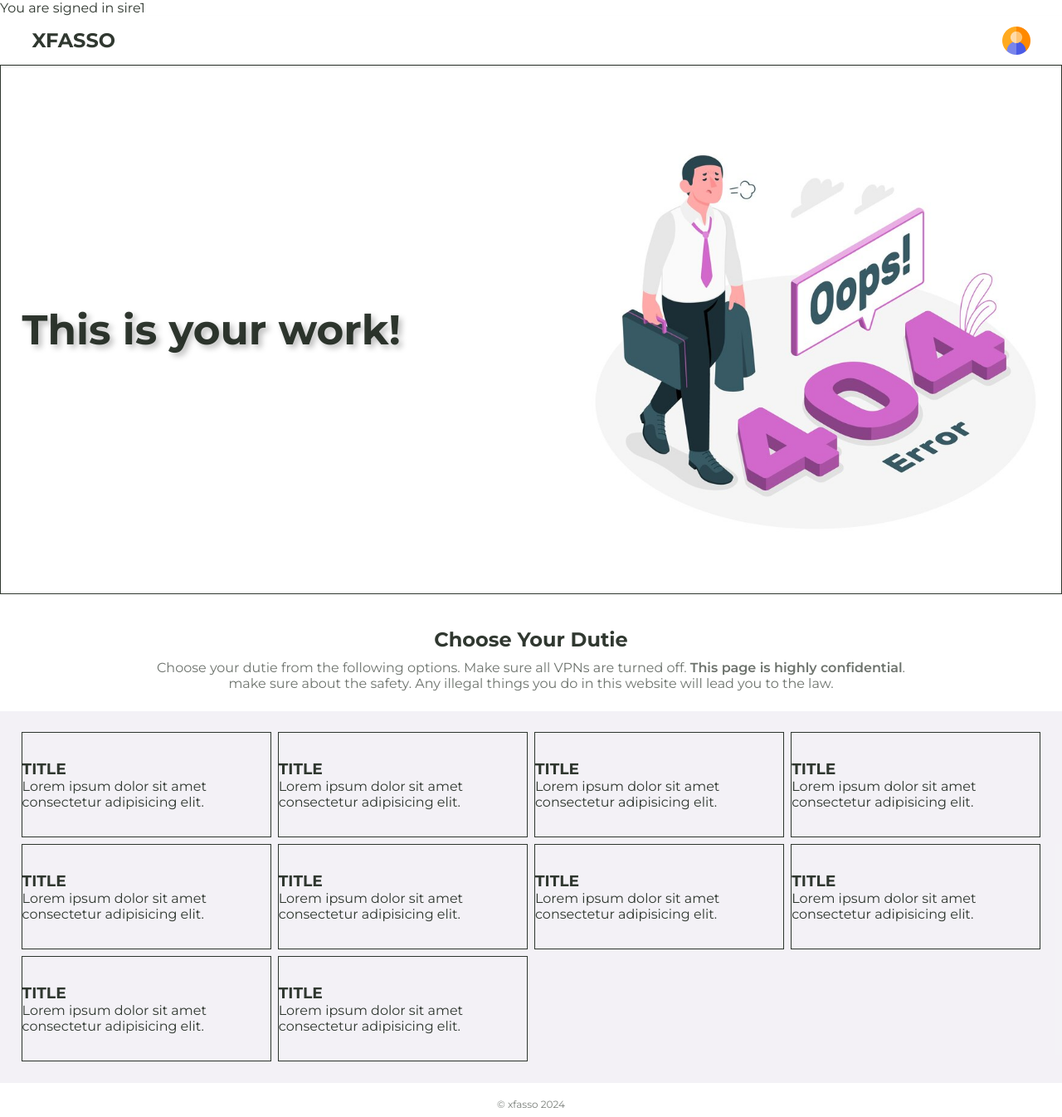
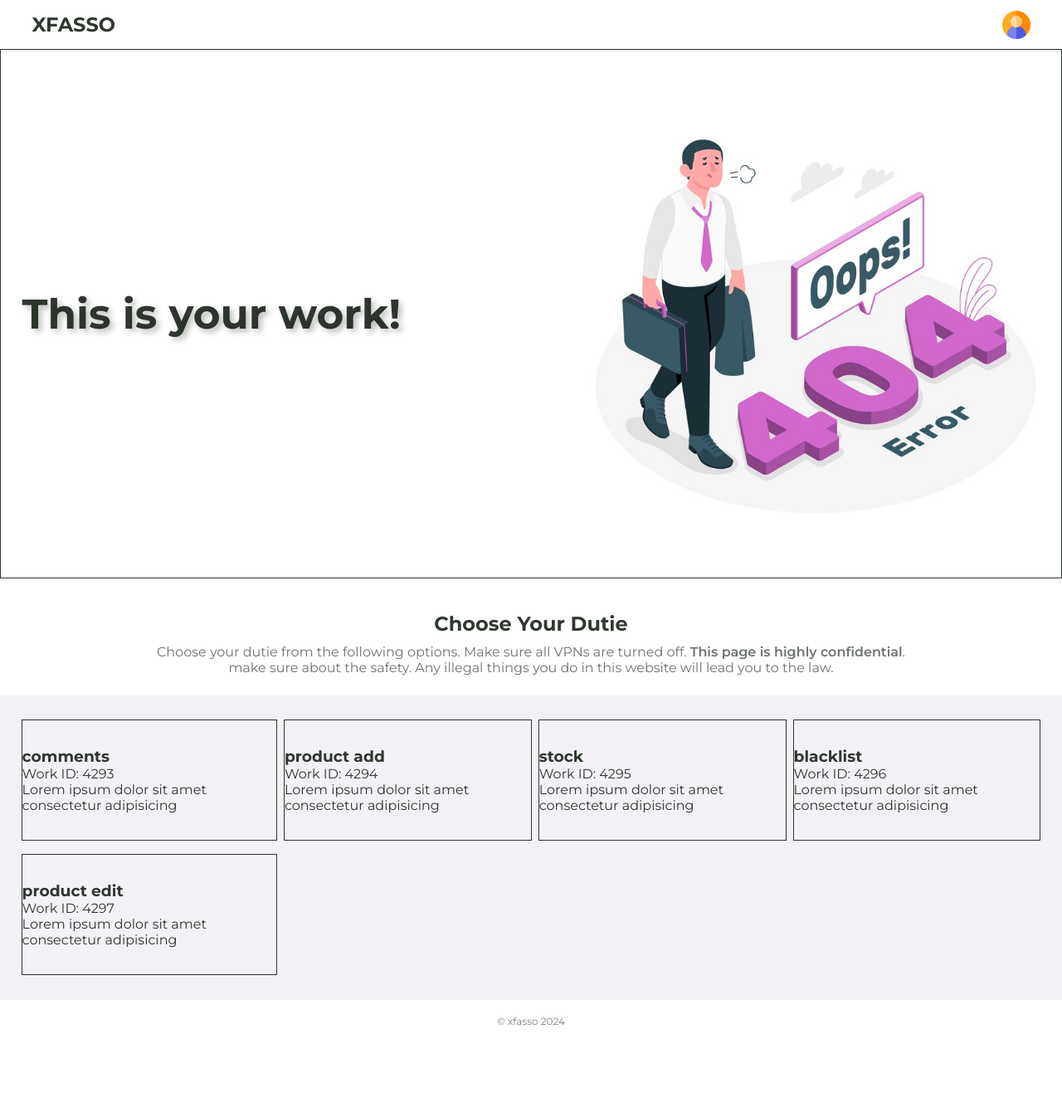
Before and after one commit to Ajinvarughese/xfasso, a PHP site: page /admin/admin.php in a window 1280 px wide. Shown: the whole page at 83% size. After the commit the page ends 1235 px from the top, so only its background shows below. Run offline with PHP 8.4, Linux system fonts and the light colour scheme; the visitor is signed in with stand-in values (Sample User, id 1); data that the repository does not hold is empty.

Commit message:
JSON work data
updated work data to create a JSON file and store in it with OOP concept and fetched the details from JSON to JS.

```diff
--- a/admin/admin.js
+++ b/admin/admin.js
@@ -24,3 +24,38 @@ document.addEventListener('click', ()=> {
         setClicked = false;
     }
 });
+
+
+
+
+let workData = {};
+
+fetch('work.json')
+    .then(response => response.json())
+    .then(data => {
+        workData = data;
+        displayWorkData();
+    })
+    .catch(error => {
+        console.error('Error fetching data:', error);
+    });
+
+function displayWorkData() {
+    let duties = document.getElementById('duties');
+
+    workData.forEach(work => {
+        // Create a new div element for each work item
+        let workDiv = document.createElement('div');
+        workDiv.classList.add('work');
+        workDiv.innerHTML = `
+            <h3>${work.workName}</h3>
+            <p>Work ID: ${work.workID}</p>
+            <p>
+                Lorem ipsum dolor sit amet consectetur adipisicing
+            </p>
+        `;
+        duties.appendChild(workDiv);
+    });
+}
+
+// do the card styling and  header page.
--- a/admin/admin.php
+++ b/admin/admin.php
@@ -1,12 +1,13 @@
 <?php
 session_start();
+
+require_once './works/worker.php';
 
 
 
 if(isset($_SESSION['XQCLANG'])){
     if($_SESSION['XQCLANG'] != false) {
-        echo "You are signed in sire";
-        echo $_SESSION['XQCLANG'];
+        setWorkToJSON();
     }else {
         header('Location: ./admin-login/login.php');
     }
@@ -59,53 +60,13 @@ if(isset($_SESSION['XQCLANG'])){
                 <img src="../resources/404.jpg" alt="worker.png">
             </div>
         </div>
+
         <div class="dutireMenu">
             <div class="head">
                 <h2 class='mainhead'>Choose Your Dutie</h2>
                 <p class='fn213ns'>Choose your dutie from the following options. Make sure all VPNs are turned off. <span>This page is highly confidential</span>. make sure about the safety. Any illegal things you do in this website will lead you to the law.</p>
             </div>
-            <div class="duties">
-                <div class="work">
-                    <h3>TITLE</h3>
-                    <p>Lorem ipsum dolor sit amet consectetur adipisicing elit.</p>
-                </div>
-                <div class="work">
-                    <h3>TITLE</h3>
-                    <p>Lorem ipsum dolor sit amet consectetur adipisicing elit.</p>
-                </div>
-                <div class="work">
-                    <h3>TITLE</h3>
-                    <p>Lorem ipsum dolor sit amet consectetur adipisicing elit.</p>
-                </div>
-
-                <div class="work">
-                    <h3>TITLE</h3>
-                    <p>Lorem ipsum dolor sit amet consectetur adipisicing elit.</p>
-                </div>
-                <div class="work">
-                    <h3>TITLE</h3>
-                    <p>Lorem ipsum dolor sit amet consectetur adipisicing elit.</p>
-                </div>
-                <div class="work">
-                    <h3>TITLE</h3>
-                    <p>Lorem ipsum dolor sit amet consectetur adipisicing elit.</p>
-                </div>
-                <div class="work">
-                    <h3>TITLE</h3>
-                    <p>Lorem ipsum dolor sit amet consectetur adipisicing elit.</p>
-                </div>
-                <div class="work">
-                    <h3>TITLE</h3>
-                    <p>Lorem ipsum dolor sit amet consectetur adipisicing elit.</p>
-                </div>
-                <div class="work">
-                    <h3>TITLE</h3>
-                    <p>Lorem ipsum dolor sit amet consectetur adipisicing elit.</p>
-                </div>
-                <div class="work">
-                    <h3>TITLE</h3>
-                    <p>Lorem ipsum dolor sit amet consectetur adipisicing elit.</p>
-                </div>
+            <div class="duties" id='duties'>
             </div>
         </div>
     </div>
--- /dev/null
+++ b/admin/index.html
@@ -0,0 +1,3 @@
+<script>
+    window.location.href='../404/';
+</script>
--- /dev/null
+++ b/admin/work.json
@@ -0,0 +1,22 @@
+[
+    {
+        "workID": "4293",
+        "workName": "comments"
+    },
+    {
+        "workID": "4294",
+        "workName": "product add"
+    },
+    {
+        "workID": "4295",
+        "workName": "stock"
+    },
+    {
+        "workID": "4296",
+        "workName": "blacklist"
+    },
+    {
+        "workID": "4297",
+        "workName": "product edit"
+    }
+]
--- a/admin/works/worker.php
+++ b/admin/works/worker.php
@@ -1,16 +1,40 @@
 <?php
 
-require './Works.php';
-require '../../connections/productdb.php';
+function getWorkAPI(){
+    require './works/Works.php';
+    require '../connections/productdb.php';
 
-$quer = "SELECT * FROM admin";
-$res = mysqli_query($conn, $quer);
+    $quer = "SELECT * FROM admin";
+    $res = mysqli_query($conn, $quer);
 
-if(mysqli_num_rows($res)>0) {
-    while($row = mysqli_fetch_assoc($res)) {
-        echo "workerID => ".$row['work'].'<br>';
-        echo "workName => ".$row['work_name'].'<br><br>';
+    if(mysqli_num_rows($res)>0) {
+        $works = array();
+
+        while($row = mysqli_fetch_assoc($res)) {
+            $work = new Works($row['work'], $row['work_name']);
+            $works[] = $work;
+        }
     }
+
+    return $works;
+}
+
+
+function setWorkToJSON() {
+    $data = array();
+    foreach(getWorkAPI() as $work) {
+        $data[] = array(
+            "workID" => $work->getWorkID(),
+            "workName" => $work->getWorkName()
+        );
+    }
+
+
+    // Convert the array to JSON format
+    $json_data = json_encode($data, JSON_PRETTY_PRINT);
+    // Write the JSON data to the file
+    $file_path = './work.json';
+    file_put_contents($file_path, $json_data);
 }
 
 ?>
--- a/admin/works/works.php
+++ b/admin/works/works.php
@@ -1,5 +1,4 @@
 <?php
-
 
 if (basename(__FILE__) == basename($_SERVER["SCRIPT_FILENAME"])) {
     // Show 404 error
```
Also changed, not shown: admin/works/.json (deleted).
